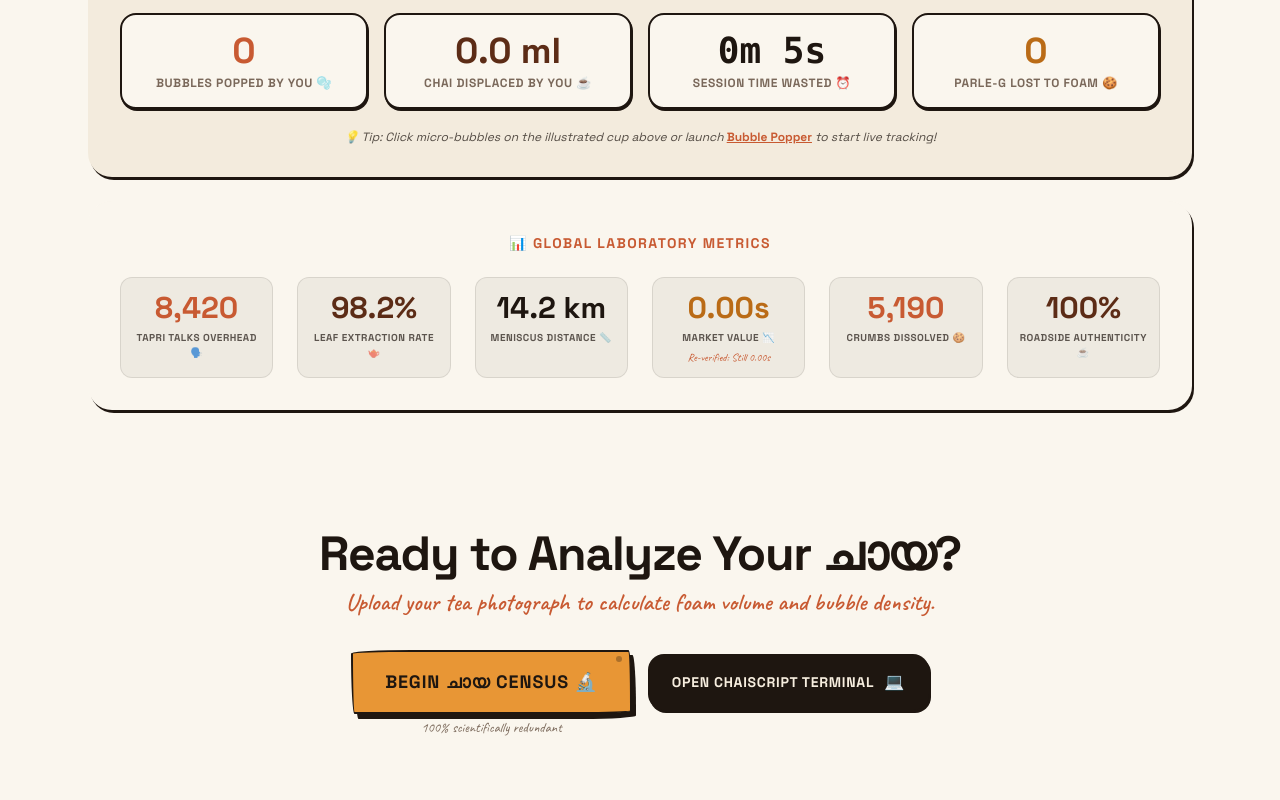
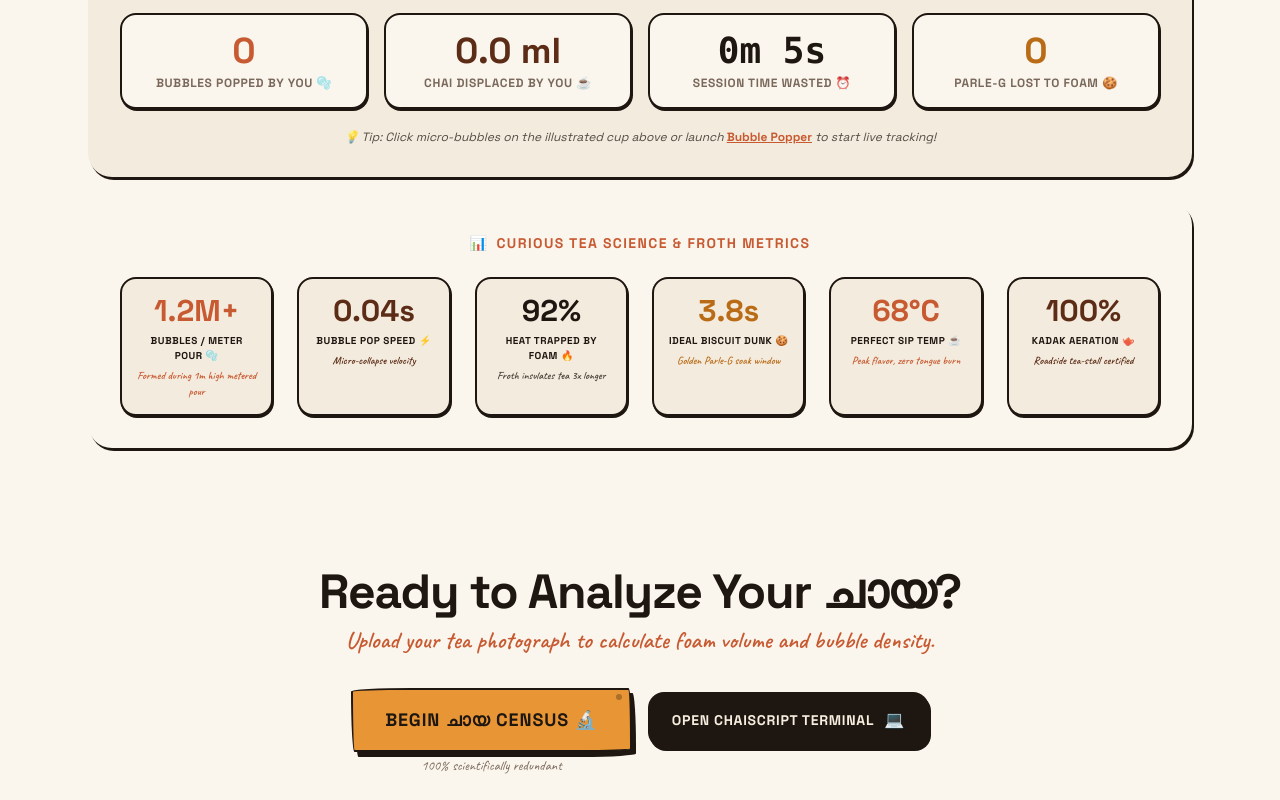
Before and after one commit to Midhun777/tea-useless3, a React (Vite) app in the folder frontend/: page / in a window 1280 px wide. Shown: the part 1916-2716 px from the top of the page. Before the commit the page ends 2678 px from the top, so only its background shows below. Built offline with nearby package versions, Linux system fonts and the light colour scheme; no server answers.

Commit message:
feat: add curious tea science metrics to Global Laboratory Metrics

```diff
--- a/frontend/src/components/ChaiHero.jsx
+++ b/frontend/src/components/ChaiHero.jsx
@@ -424,68 +424,89 @@ export default function ChaiHero() {
           )}
         </div>
 
-        {/* Global Laboratory Metrics (Unique, Non-Duplicate Metrics) */}
+        {/* Global Laboratory Metrics (Curious Tea Science & Froth Dynamics) */}
         <div className="p-6 sm:p-8 rounded-3xl bg-paper border-3 border-ink shadow-sketch space-y-4 text-center">
-          <h3 className="font-technical text-xs sm:text-sm font-bold uppercase tracking-widest text-terracotta">
-            📊 Global Laboratory Metrics
+          <h3 className="font-technical text-xs sm:text-sm font-bold uppercase tracking-widest text-terracotta flex items-center justify-center gap-2">
+            <span>📊</span> Curious Tea Science & Froth Metrics
           </h3>
 
           <div className="grid grid-cols-2 md:grid-cols-3 lg:grid-cols-6 gap-4 sm:gap-6 pt-2">
-            <div className="p-3 rounded-xl bg-ink/5 border border-ink/10 space-y-1">
+            {/* Metric 1 */}
+            <div className="p-3.5 rounded-2xl bg-paper-dark border-2 border-ink shadow-sketch-sm space-y-1 hover:scale-[1.02] transition-transform">
               <div className="font-display font-black text-2xl sm:text-3xl text-terracotta">
-                8,420
+                1.2M+
               </div>
-              <div className="font-technical text-[10px] font-bold uppercase tracking-wider text-ink/70">
-                Tapri Talks Overhead 🗣️
+              <div className="font-technical text-[10px] font-extrabold uppercase tracking-wider text-ink">
+                Bubbles / Meter Pour 🫧
               </div>
+              <p className="font-handwritten text-[11px] text-terracotta font-semibold">
+                Formed during 1m high metered pour
+              </p>
             </div>
 
-            <div className="p-3 rounded-xl bg-ink/5 border border-ink/10 space-y-1">
+            {/* Metric 2 */}
+            <div className="p-3.5 rounded-2xl bg-paper-dark border-2 border-ink shadow-sketch-sm space-y-1 hover:scale-[1.02] transition-transform">
               <div className="font-display font-black text-2xl sm:text-3xl text-chai">
-                98.2%
+                0.04s
               </div>
-              <div className="font-technical text-[10px] font-bold uppercase tracking-wider text-ink/70">
-                Leaf Extraction Rate 🫖
+              <div className="font-technical text-[10px] font-extrabold uppercase tracking-wider text-ink">
+                Bubble Pop Speed ⚡
               </div>
+              <p className="font-handwritten text-[11px] text-chai font-semibold">
+                Micro-collapse velocity
+              </p>
             </div>
 
-            <div className="p-3 rounded-xl bg-ink/5 border border-ink/10 space-y-1">
+            {/* Metric 3 */}
+            <div className="p-3.5 rounded-2xl bg-paper-dark border-2 border-ink shadow-sketch-sm space-y-1 hover:scale-[1.02] transition-transform">
               <div className="font-display font-black text-2xl sm:text-3xl text-ink">
-                14.2 km
+                92%
               </div>
-              <div className="font-technical text-[10px] font-bold uppercase tracking-wider text-ink/70">
-                Meniscus Distance 📏
+              <div className="font-technical text-[10px] font-extrabold uppercase tracking-wider text-ink">
+                Heat Trapped by Foam 🔥
               </div>
+              <p className="font-handwritten text-[11px] text-ink/80 font-semibold">
+                Froth insulates tea 3x longer
+              </p>
             </div>
 
-            <div className="p-3 rounded-xl bg-ink/5 border border-ink/10 space-y-1">
+            {/* Metric 4 */}
+            <div className="p-3.5 rounded-2xl bg-paper-dark border-2 border-ink shadow-sketch-sm space-y-1 hover:scale-[1.02] transition-transform">
               <div className="font-display font-black text-2xl sm:text-3xl text-saffron-dark">
-                0.00s
+                3.8s
               </div>
-              <div className="font-technical text-[10px] font-bold uppercase tracking-wider text-ink/70">
-                Market Value 📉
+              <div className="font-technical text-[10px] font-extrabold uppercase tracking-wider text-ink">
+                Ideal Biscuit Dunk 🍪
               </div>
-              <div className="font-handwritten text-[11px] text-terracotta">
-                Re-verified: Still 0.00s
-              </div>
+              <p className="font-handwritten text-[11px] text-saffron-dark font-semibold">
+                Golden Parle-G soak window
+              </p>
             </div>
 
-            <div className="p-3 rounded-xl bg-ink/5 border border-ink/10 space-y-1">
+            {/* Metric 5 */}
+            <div className="p-3.5 rounded-2xl bg-paper-dark border-2 border-ink shadow-sketch-sm space-y-1 hover:scale-[1.02] transition-transform">
               <div className="font-display font-black text-2xl sm:text-3xl text-terracotta">
-                5,190
+                68°C
               </div>
-              <div className="font-technical text-[10px] font-bold uppercase tracking-wider text-ink/70">
-                Crumbs Dissolved 🍪
+              <div className="font-technical text-[10px] font-extrabold uppercase tracking-wider text-ink">
+                Perfect Sip Temp ☕
               </div>
+              <p className="font-handwritten text-[11px] text-terracotta font-semibold">
+                Peak flavor, zero tongue burn
+              </p>
             </div>
 
-            <div className="p-3 rounded-xl bg-ink/5 border border-ink/10 space-y-1">
+            {/* Metric 6 */}
+            <div className="p-3.5 rounded-2xl bg-paper-dark border-2 border-ink shadow-sketch-sm space-y-1 hover:scale-[1.02] transition-transform">
               <div className="font-display font-black text-2xl sm:text-3xl text-chai">
                 100%
               </div>
-              <div className="font-technical text-[10px] font-bold uppercase tracking-wider text-ink/70">
-                Roadside Authenticity ☕
+              <div className="font-technical text-[10px] font-extrabold uppercase tracking-wider text-ink">
+                Kadak Aeration 🫖
               </div>
+              <p className="font-handwritten text-[11px] text-chai font-semibold">
+                Roadside tea-stall certified
+              </p>
             </div>
           </div>
         </div>
```
